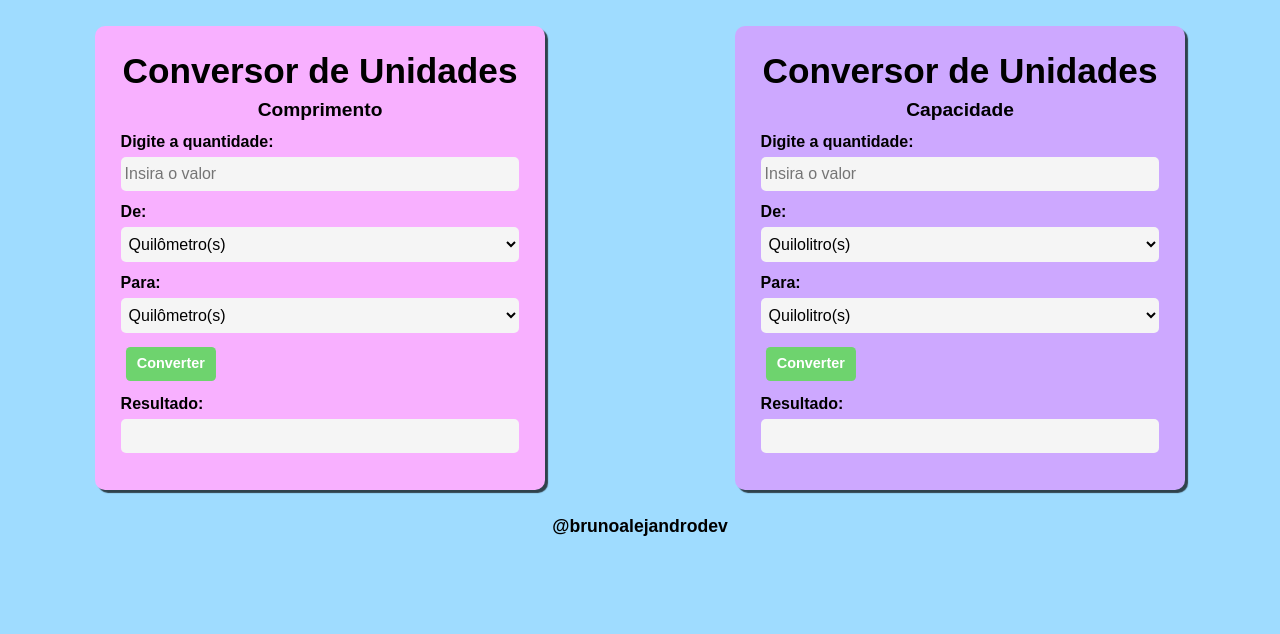
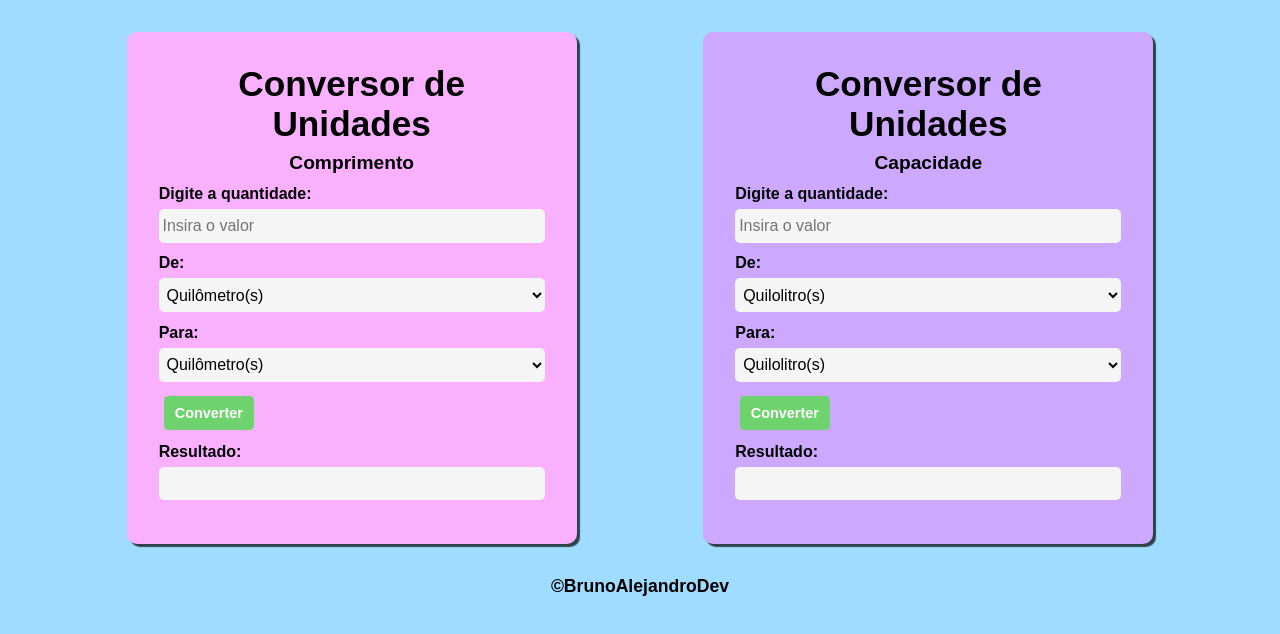
Before and after one commit to BrunoAlejandroDev/Projetos-Javascript-HDC, a plain HTML site: page Projeto1_conversor_de_unidades/index.html in a window 1280 px wide. Drawn offline with Linux system fonts and the light colour scheme.

Commit message:
conversor: correções e analise do codigo

```diff
--- a/Projeto1_conversor_de_unidades/index.html
+++ b/Projeto1_conversor_de_unidades/index.html
@@ -1,11 +1,11 @@
 <!DOCTYPE html>
-<html lang="pt-br">
+<html lang="pt-BR">
 <head>
     <meta charset="UTF-8">
     <meta name="viewport" content="width=device-width, initial-scale=1.0">
     <title>Conversor de Unidades</title>
+    <link rel="stylesheet" href="style/reset.css">
     <link rel="stylesheet" href="style/style.css">
-    <script src="script.js" defer></script>
 </head>
 <body>
     <main>
@@ -17,6 +17,7 @@
                 <label for="input">Digite a quantidade:</label>
                 <input type="number" name="input" id="input" placeholder="Insira o valor">
             </div>
+
             <div class="input-group">
                 <label for="from">De:</label>
                 <select id="from">
@@ -29,6 +30,7 @@
                     <option value="mm">Milímetros(s)</option>
                 </select>
             </div>
+
             <div class="input-group">
                 <label for="to">Para:</label>
                 <select id="to">
@@ -41,11 +43,14 @@
                     <option value="mm">Milímetros(s)</option>
                 </select>
             </div>
+
             <button id="convert-btn">Converter</button>
+
             <div class="output-group">
                 <label for="output">Resultado:</label>
                 <input type="text" id="output" readonly>
             </div>
+
             <div id="message" class="bold"></div>
         </div>
 
@@ -58,6 +63,7 @@
                 <label for="input2">Digite a quantidade:</label>
                 <input type="number2" name="input2" id="input2" placeholder="Insira o valor">
             </div>
+
             <div class="input-group2">
                 <label for="from2">De:</label>
                 <select id="from2">
@@ -70,6 +76,7 @@
                     <option value="ml">Mililitro(s)</option>
                 </select>
             </div>
+
             <div class="input-group2">
                 <label for="to2">Para:</label>
                 <select id="to2">
@@ -82,17 +89,22 @@
                     <option value="ml">Mililitro(s)</option>
                 </select>
             </div>
+
             <button id="convert-btn2" class="button2">Converter</button>
+
             <div class="output-group2">
                 <label for="output2">Resultado:</label>
                 <input type="text" id="output2" readonly>
             </div>
+
             <div id="message2" class="bold"></div>
         </div>
     </main>
 
     <footer>
-        <p class="creator">@brunoalejandrodev</p>
+        <a href="https://github.com/BrunoAlejandroDev" class="creator">&copyBrunoAlejandroDev</a>
     </footer>
+
+    <script src="script.js"></script>
 </body>
 </html>
--- /dev/null
+++ b/Projeto1_conversor_de_unidades/style/reset.css
@@ -0,0 +1,29 @@
+/* CONFIGURAÇÕES GERAIS */
+*{
+    padding: 0;
+    margin: 0;
+    box-sizing: border-box;
+    font-family: Arial, Helvetica, sans-serif;
+}
+
+body{
+    background-color: #9fdcff;
+}
+
+main{
+    display: flex;
+    align-items: center;
+    justify-content: space-evenly;
+    flex-wrap: wrap;
+    margin: 2rem 0;
+}
+
+p{
+    text-align: center;
+    font-size: 1.2rem;
+    font-weight: 600;
+}
+
+.bold{
+    font-weight: bold;
+}
--- a/Projeto1_conversor_de_unidades/style/style.css
+++ b/Projeto1_conversor_de_unidades/style/style.css
@@ -1,45 +1,15 @@
-/* CONFIGURAÇÕES GERAIS */
-*{
-    padding: 0;
-    margin: 0;
-    box-sizing: border-box;
-    font-family: Arial, Helvetica, sans-serif;
-}
-
-body{
-    background-color: #9fdcff;
-}
-
-main{
-    display: flex;
-    align-items: center;
-    justify-content: space-around;
-    flex-wrap: wrap;
-    margin: 2% 0;
-}
-
-p{
-    text-align: center;
-    font-size: 1.2em;
-    font-weight: 600;
-}
-
-.bold{
-    font-weight: bold;
-}
-
-/* CONVERSOR 1 */
+/* INICIO CONVERSOR 1 */
 .container1{
     background-color: rgb(248, 176, 255);
     border-radius: 10px;
     box-shadow: 3px 3px 1px rgba(0, 0, 0, 0.703);
 
-    padding: 2%;
+    padding: 2rem;
     width: 450px;
 }
 
 h1{
-   font-size: 2.2em;
+   font-size: 2.2rem;
    margin-bottom: 2%;
    text-align: center;
 }
@@ -89,24 +59,25 @@ button:hover{
 }
 
 #message{
-    font-size: .8em;
+    font-size: .8rem;
     color: rgb(21, 21, 21);
     margin: 1% 0;
     text-align: center;
 }
+/* FIM CONVERSOR 1 */
 
-/* CONVERSOR 2 - VOLUME */
+/** INICIO CONVERSOR 2 */
 .container2{
     background-color: rgb(205, 168, 255);
     border-radius: 10px;
     box-shadow: 3px 3px 1px rgba(0, 0, 0, 0.703);
 
-    padding: 2%;
+    padding: 2rem;
     width: 450px;
 }
 
 h1{
-   font-size: 2.2em;
+   font-size: 2.2rem;
    margin-bottom: 2%;
    text-align: center;
 }
@@ -156,15 +127,24 @@ input{
 }
 
 #message2{
-    font-size: .8em;
+    font-size: .8rem;
     color: rgb(21, 21, 21);
     margin: 1% 0;
     text-align: center;
 }
 
-footer p{
+/** FIM CONVERSOR 2 */
+
+footer {
     text-align: center;
+}
+
+.creator{
+    color: black;
+    cursor: pointer;
     font-size: 1.1em;
+    text-decoration: none;
+    font-weight: 600;
 }
 
 /* RESPONSIVIDADE */
```
Also changed, not shown: Projeto1_conversor_de_unidades/script.js (+6 -4 lines).
